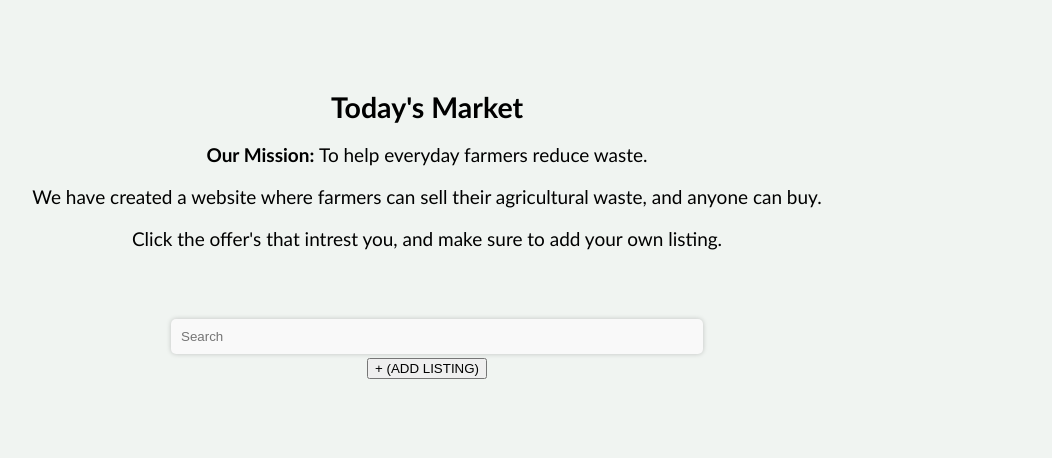
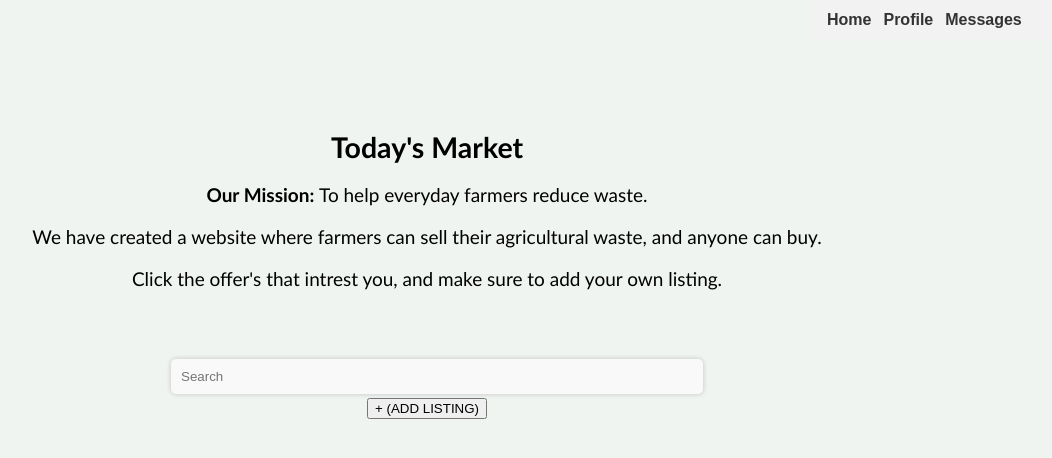
Before and after one commit to IliasChekkori/5sComplement, a React (Create React App) app in the folder client/myapp/: page /home in a window 1280 px wide. Shown: the top 458 px of the page, without its empty margins (213-1265 px from the left). Built offline with nearby package versions, Linux system fonts and the light colour scheme; no server answers.

Commit message:
added homebar

```diff
--- a/client/myapp/src/Home.css
+++ b/client/myapp/src/Home.css
@@ -70,3 +70,25 @@
   .blur {
     filter: blur(4px);
   }
+
+
+  .navbar {
+    display: flex;
+    margin-left: 80%;
+    align-items: center;
+    background-color: #f2f2f2;
+    padding: 10px;
+  }
+
+  .navbar button {
+    border: none;
+    background-color: transparent;
+    cursor: pointer;
+    font-size: 16px;
+    font-weight: bold;
+    color: #333;
+  }
+
+  .navbar button:hover {
+    color: #555;
+  }
--- a/client/myapp/src/Home.js
+++ b/client/myapp/src/Home.js
@@ -1,9 +1,7 @@
 import './Home.css';
 import React, { useState, useEffect } from 'react';
 import { useNavigate } from "react-router-dom";
-/*
 
-*/
 function Home () {
 
     const [listingsArray, setListingsArray] = useState([]);
@@ -54,6 +52,11 @@ console.log(listingsArray); // this will log an empty array
   }
   return (
     <div className={`page ${showPopup ? 'blurred' : ''}`}>
+        <div className="navbar">
+  <button onClick={() => navigate("/home")}>Home</button>
+  <button onClick={() => navigate("/profile")}>Profile</button>
+  <button onClick={() => navigate("/messages")}>Messages</button>
+</div>
         <h2 className='title'> Today's Market</h2>
         <p><b> Our Mission: </b> To help everyday farmers reduce waste. </p>
         <p> We have created a website where farmers can sell their agricultural waste, and anyone can buy.</p> <p> Click the offer's that intrest you, and make sure to add your own listing. </p>
```
